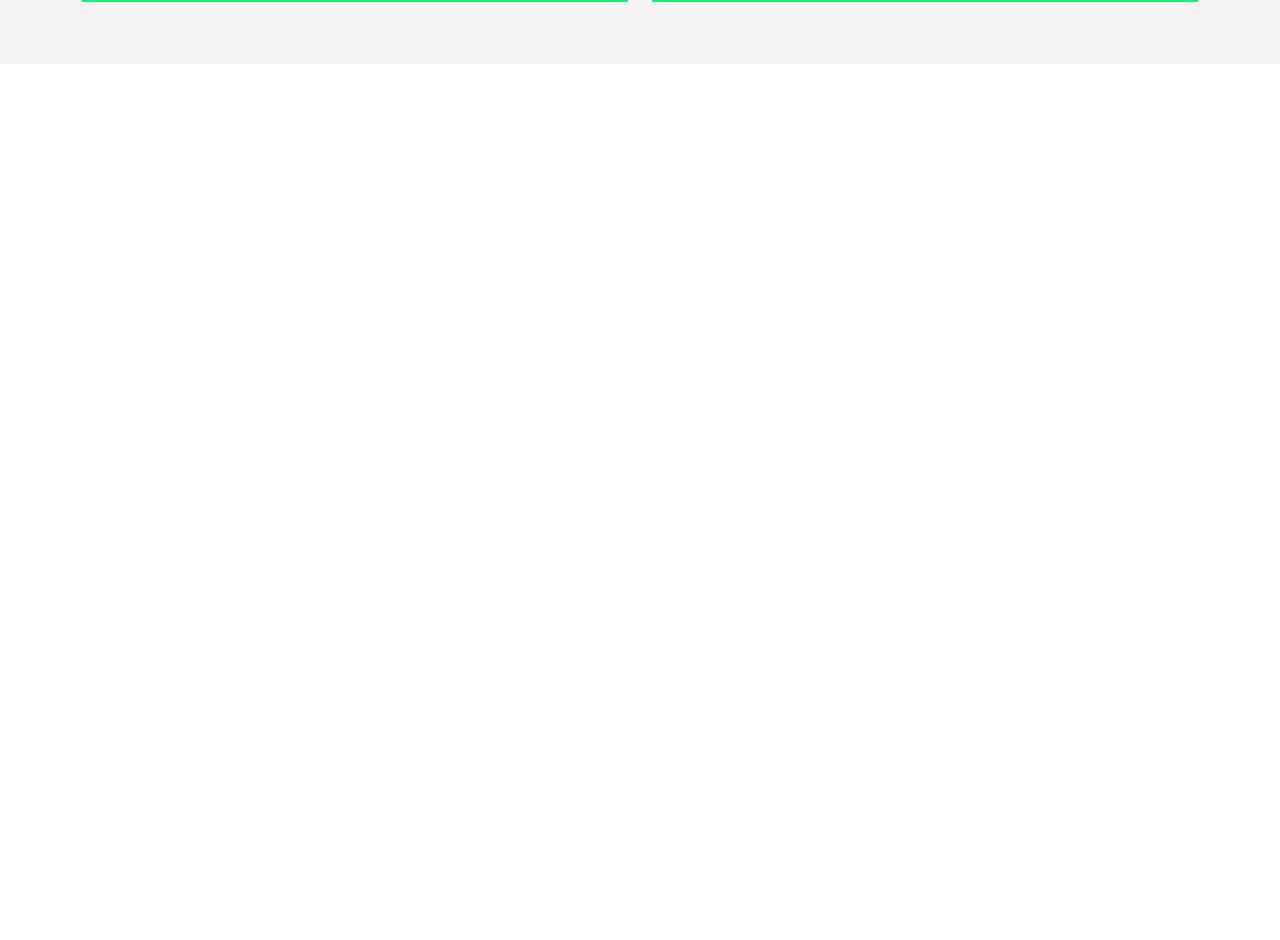
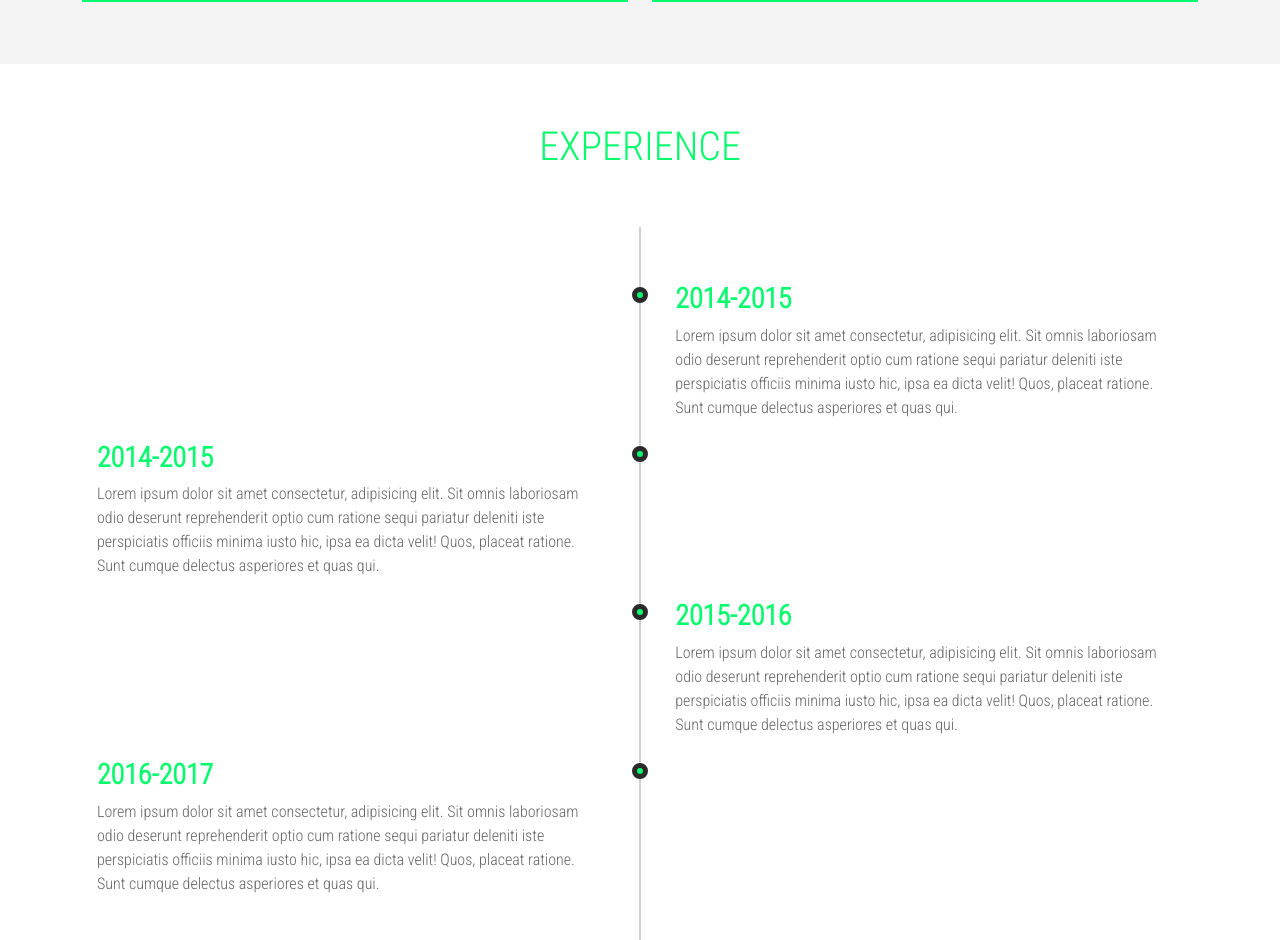
Before and after one commit to alex-bahena/portfolio-project, a React (Create React App) app: page / in a window 1280 px wide. Shown: the part 1860-2800 px from the top of the page. Before the commit the page ends 1924 px from the top, so only its background shows below. Built offline with nearby package versions, Linux system fonts and the light colour scheme.

Commit message:
Experience component compledted

```diff
--- a/src/App.css
+++ b/src/App.css
@@ -3,6 +3,8 @@
 :root {
   --primary-white: #fff;
   --primary-light-grey: #f4f4f4;
+  --primary-grey: #ccd1d9;
+  --primary-dark-grey: #666666;
   --primary-green: #06fa6e;
   --primary-dark: rgb(43, 41, 41);
   --primary-hover-red: #f33501;
@@ -10,10 +12,9 @@
 body {
   font-family: "Roboto Condensed", sans-serif !important;
 }
-/***** PORTFOLIO *****/
+/* _____________________*PORTFOLIO*____________________ */
 
-/* Navbar style */
-
+/* _____________________NARBAR STYLES____________________ */
 nav {
   z-index: 2;
 }
@@ -22,8 +23,7 @@
   width: 21.25rem;
 }
 
-/* Menu links */
-
+/* _____________________MENU LINKS____________________ */
 .navbar-custom {
   background-color: rgb(43, 41, 41) !important;
 }
@@ -68,8 +68,7 @@
   color: var(--primary-white);
 }
 
-/* Header style */
-
+/* _____________________HEADER STYLES____________________ */
 .header-wrapper {
   position: relative;
   background: url(../public/assets/background.jpg) no-repeat;
@@ -98,7 +97,7 @@
   text-transform: uppercase;
 }
 
-/* Typed text */
+/* _____________________TYPED TEXT____________________ */
 .typed-text {
   font-size: 2rem;
   color: var(--primary-white);
@@ -113,7 +112,7 @@
   }
 }
 
-/* Header */
+/* _____________________HEADER BTN____________________ */
 .btn-main-offer {
   border: 0.0625rem solid var(--primary-green);
   color: var(--primary-white);
@@ -130,7 +129,7 @@
   transition: 0.2s ease-in-out;
 }
 
-/***** PARTICLES JS *****/
+/* _____________________PARTICLES____________________ */
 #tsparticles {
   position: absolute;
   height: 99vh;
@@ -144,7 +143,7 @@
   }
 }
 
-/***** ABOUT ME *****/
+/* _____________________ABOUT ME____________________ */
 .aboutme-container {
   position: relative;
 }
@@ -158,19 +157,22 @@
   width: 10rem;
 }
 
+.about-heading {
+  color: var(--primary-green);
+  text-transform: uppercase;
+}
+/* _____________________ABOUT ME MEDIA____________________ */
+
 @media (max-width: 991px) {
+  .aboutme-container {
+    padding: 0rem;
+  }
   .aboutme-img {
     width: 5rem;
     transform: rotate(90deg);
   }
 }
-
-.about-heading {
-  color: var(--primary-green);
-  text-transform: uppercase;
-}
-
-/***** PROJECTS *****/
+/* _____________________PROJECTS____________________ */
 
 .projects {
   text-align: center;
@@ -225,3 +227,90 @@
 .projects .box:hover p {
   color: var(--primary-white);
 }
+
+/* _____________________EXPERIENCE____________________ */
+
+.experience {
+  padding: 0.7rem;
+}
+
+.experience-wrapper {
+  position: relative;
+  padding: 3.125rem 0;
+  overflow: hidden;
+}
+
+.experience h1 {
+  text-transform: uppercase;
+  color: var(--primary-green);
+}
+
+.experience-wrapper::before {
+  position: absolute;
+  content: "";
+  top: 0;
+  left: 50%;
+  margin-left: -0.0625rem;
+  width: 0.125rem;
+  height: 100%;
+  background: var(--primary-grey);
+  z-index: 1;
+}
+
+.timeline-block {
+  width: calc(50% + 0.5rem);
+  display: flex;
+  justify-content: space-between;
+  clear: both;
+}
+
+.timeline-block-right {
+  float: right;
+}
+
+.timeline-block-left {
+  float: left;
+  direction: rtl;
+}
+.marker {
+  width: 1rem;
+  height: 1rem;
+  border-radius: 50%;
+  border: 0.3125rem solid var(--primary-dark);
+  background: var(--primary-green);
+  margin-top: 0.625rem;
+  z-index: 3;
+}
+
+.timeline-content {
+  width: 95%;
+  padding: 0 0.9375rem;
+  color: var(--primary-dark-grey);
+  direction: ltr;
+}
+
+.timeline-content h3 {
+  margin-top: 0.3125rem;
+  color: var(--primary-green);
+  font-weight: 900;
+}
+
+/* _____________________EXPERIENCE MEDIA____________________ */
+@media (max-width: 768px) {
+  .experience .container {
+    padding-left: 0;
+  }
+  .experience-wrapper::before {
+    left: 0.5rem;
+    margin-bottom: 1.875rem;
+  }
+  .timeline-block-right {
+    float: none;
+    width: 100%;
+  }
+  .timeline-block-left {
+    float: none;
+    direction: ltr;
+    width: 100%;
+  }
+}
--- a/src/App.js
+++ b/src/App.js
@@ -5,6 +5,7 @@
 import Particle from "./components/Particles";
 import Aboutme from "./components/Aboutme";
 import Projects from "./components/Projects";
+import Experience from "./components/Experience";
 
 function App() {
   return (
@@ -14,6 +15,7 @@
       <Header />
       <Aboutme />
       <Projects />
+      <Experience />
     </>
   );
 }
--- /dev/null
+++ b/src/components/Experience.js
@@ -0,0 +1,70 @@
+import React from "react";
+
+const Experience = () => {
+  return (
+    <div className="experience">
+      <div className="d-flex justify-content-center my-5">
+        <h1>experience</h1>
+      </div>
+      <div className="container experience-wrapper">
+        <div className="timeline-block timeline-block-right">
+          <div className="marker"></div>
+          <div className="timeline-content">
+            <h3>2014-2015</h3>
+            <p>
+              Lorem ipsum dolor sit amet consectetur, adipisicing elit. Sit
+              omnis laboriosam odio deserunt reprehenderit optio cum ratione
+              sequi pariatur deleniti iste perspiciatis officiis minima iusto
+              hic, ipsa ea dicta velit! Quos, placeat ratione. Sunt cumque
+              delectus asperiores et quas qui.
+            </p>
+          </div>
+        </div>
+        {/* - */}
+        <div className="timeline-block timeline-block-left">
+          <div className="marker"></div>
+          <div className="timeline-content">
+            <h3>2014-2015</h3>
+            <p>
+              Lorem ipsum dolor sit amet consectetur, adipisicing elit. Sit
+              omnis laboriosam odio deserunt reprehenderit optio cum ratione
+              sequi pariatur deleniti iste perspiciatis officiis minima iusto
+              hic, ipsa ea dicta velit! Quos, placeat ratione. Sunt cumque
+              delectus asperiores et quas qui.
+            </p>
+          </div>
+        </div>
+        {/* - */}
+        <div className="timeline-block timeline-block-right">
+          <div className="marker"></div>
+          <div className="timeline-content">
+            <h3>2015-2016</h3>
+            <p>
+              Lorem ipsum dolor sit amet consectetur, adipisicing elit. Sit
+              omnis laboriosam odio deserunt reprehenderit optio cum ratione
+              sequi pariatur deleniti iste perspiciatis officiis minima iusto
+              hic, ipsa ea dicta velit! Quos, placeat ratione. Sunt cumque
+              delectus asperiores et quas qui.
+            </p>
+          </div>
+        </div>
+        {/* - */}
+        <div className="timeline-block timeline-block-left">
+          <div className="marker"></div>
+          <div className="timeline-content">
+            <h3>2016-2017</h3>
+            <p>
+              Lorem ipsum dolor sit amet consectetur, adipisicing elit. Sit
+              omnis laboriosam odio deserunt reprehenderit optio cum ratione
+              sequi pariatur deleniti iste perspiciatis officiis minima iusto
+              hic, ipsa ea dicta velit! Quos, placeat ratione. Sunt cumque
+              delectus asperiores et quas qui.
+            </p>
+          </div>
+        </div>
+      </div>
+    </div>
+  );
+};
+
+export default Experience;
--- a/src/components/Particles.js
+++ b/src/components/Particles.js
@@ -44,7 +44,7 @@
               default: "bounce",
             },
             random: false,
-            speed: 6,
+            speed: 4,
             straight: false,
           },
           number: {
@@ -67,7 +67,6 @@
             value: { min: 1, max: 5 },
           },
         },
-        detectRetina: true,
       }}
     />
   );
```
